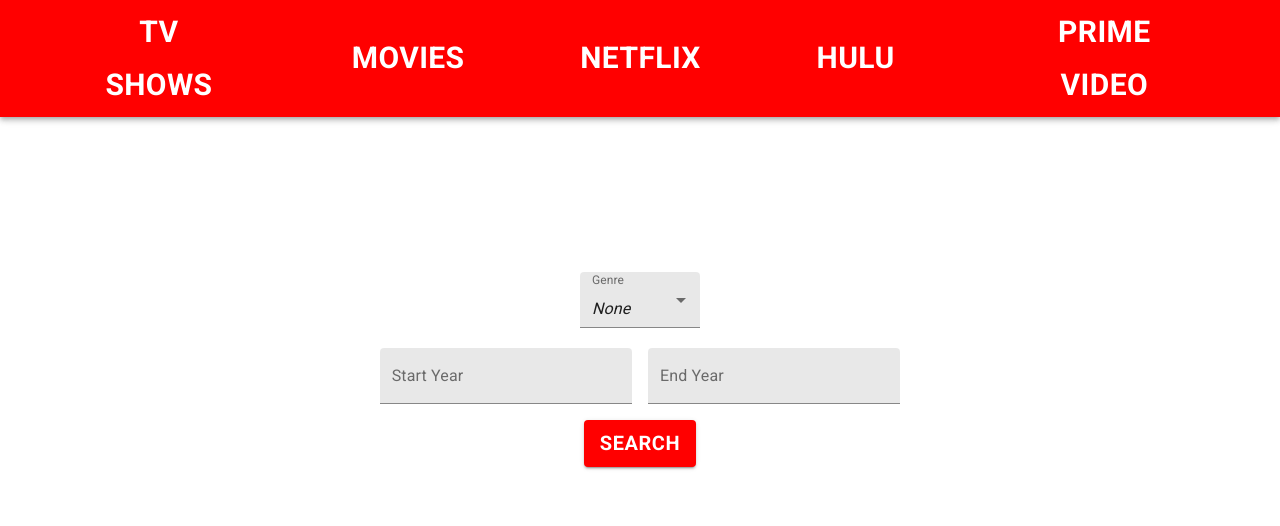
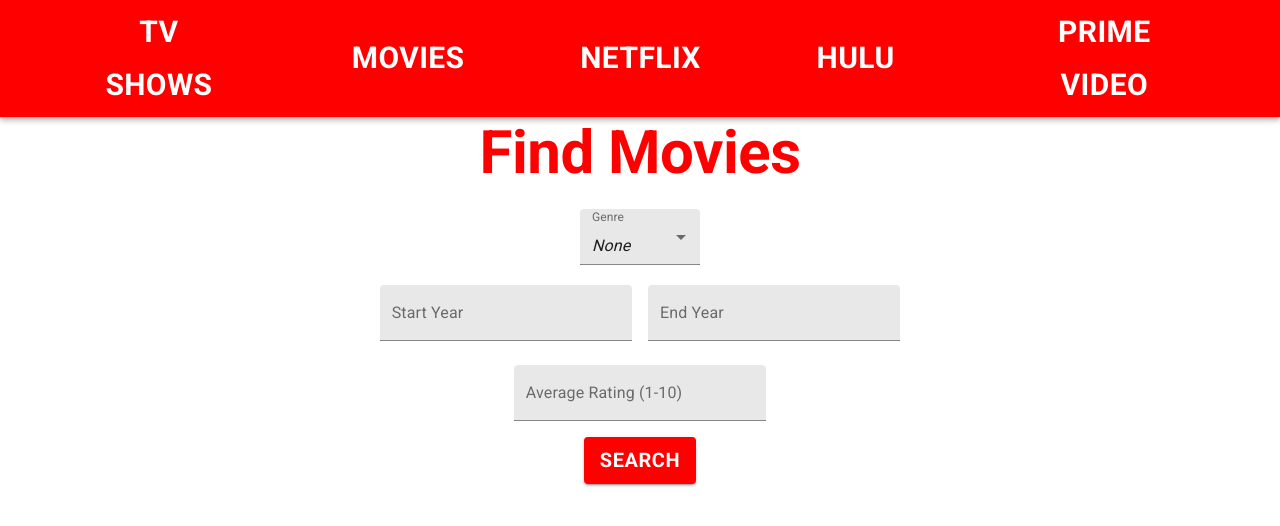
Before and after one commit to dmoini/what-should-i-watch, a React (Create React App) app: page / in a window 1280 px wide. Both pictures are taken after a click on the button "MOVIES". Shown: the top 526 px of the page. Built offline with nearby package versions, Linux system fonts and the light colour scheme.

Commit message:
Added average rating filter component

```diff
--- /dev/null
+++ b/src/components/AverageRatingFilter.js
@@ -0,0 +1,27 @@
+import React from "react";
+import { TextField } from "@material-ui/core/";
+import { makeStyles } from "@material-ui/core/styles";
+
+const useStyles = makeStyles((theme) => ({
+  root: {
+    "& > *": {
+      margin: theme.spacing(1),
+      width: "25ch",
+    },
+  },
+}));
+
+export default function AverageRatingFilter({ handleChange }) {
+  const classes = useStyles();
+
+  return (
+    <form className={classes.root} noValidate autoComplete="off">
+      <TextField
+        id="year-range-start"
+        label="Average Rating (1-10)"
+        variant="filled"
+        onChange={handleChange}
+      />
+    </form>
+  );
+}
--- a/src/pages/MoviesPage.js
+++ b/src/pages/MoviesPage.js
@@ -1,6 +1,7 @@
-import { Button, Grid } from "@material-ui/core";
+import { Button, Grid, Typography } from "@material-ui/core";
 import React, { useState } from "react";
 
+import AverageRatingFilter from "../components/AverageRatingFilter";
 import Background from "../images/moviesBackground.jpg";
 import GenreFilter from "../components/GenreFilter";
 import YearRangeFilter from "../components/YearRangeFilter";
@@ -26,7 +27,11 @@
   },
   grid: {
     minHeight: "100vh",
-    paddingBottom: "300px",
+    paddingBottom: "700px",
+  },
+  title: {
+    color: moviesTheme.backgroundColor,
+    fontWeight: "700",
   },
 });
 
@@ -34,6 +39,7 @@
   const [genre, setGenre] = useState("");
   const [startYear, setStartYear] = useState("");
   const [endYear, setEndYear] = useState("");
+  const [averageRating, setAverageRating] = useState("");
   const handleYearChange = {
     startYear: (e) => setStartYear(e.target.value),
     endYear: (e) => setEndYear(e.target.value),
@@ -41,6 +47,7 @@
   const classes = useStyles();
 
   const isNumber = (s) => /^\d+$/.test(s);
+  const isValidRating = (s) => /^(10|(\d(\.\d+)?))$/.test(s);
 
   const checkUserInput = () => {
     if (
@@ -50,6 +57,18 @@
       window.alert(
         "If using Start Year and/or End Year filters, make sure they are valid years."
       );
+      return;
+    }
+
+    if (averageRating && !isValidRating(averageRating)) {
+      window.alert(
+        "If using Average Rating filter, make sure it is a valid decimal between 1-10."
+      );
+      return;
+    }
+
+    if ([genre, startYear, endYear, averageRating].every((v) => !v)) {
+      window.alert("Please use at least one filter.");
       return;
     }
   };
@@ -64,6 +83,11 @@
       justify="center"
     >
       <Grid item>
+        <Typography variant="h2" className={classes.title}>
+          Find Movies
+        </Typography>
+      </Grid>
+      <Grid item>
         <GenreFilter
           currentGenre={genre}
           handleChange={(e) => setGenre(e.target.value)}
@@ -73,13 +97,18 @@
         <YearRangeFilter handleChange={handleYearChange} />
       </Grid>
       <Grid item>
+        <AverageRatingFilter
+          handleChange={(e) => setAverageRating(e.target.value)}
+        />
+      </Grid>
+      <Grid item>
         <Button
           classes={{ root: classes.button }}
           variant="contained"
           onClick={() => {
             checkUserInput();
             console.log(
-              `Genre: ${genre}\nStart Year: ${startYear}\nEnd Year: ${endYear}`
+              `Genre: ${genre}\nStart Year: ${startYear}\nEnd Year: ${endYear}\nAverage Rating:${averageRating}`
             );
           }}
         >
```
